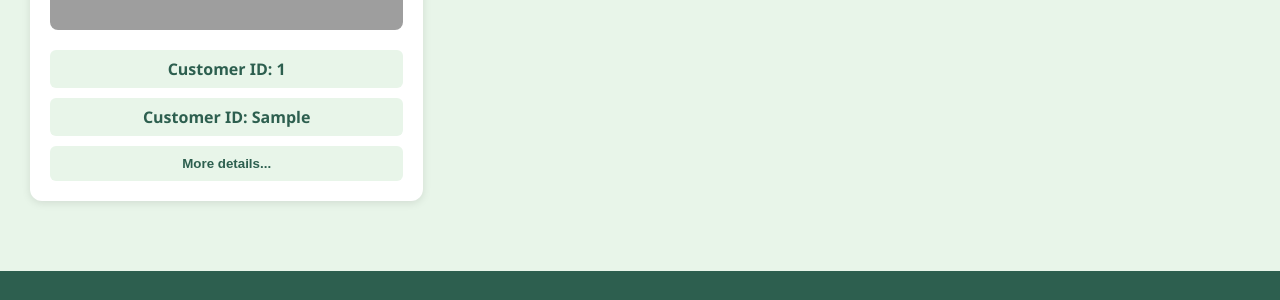
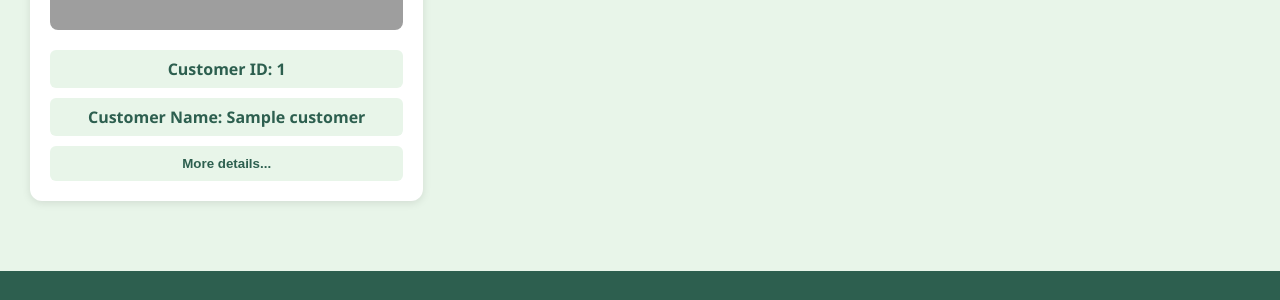
Before and after one commit to bishoyelmalah/KIMA_DB_Project, a Flask app: template templates/Customer_Page.html in a window 1280 px wide. Shown: the part 376-676 px from the top of the page. Run offline with Flask 3, Linux system fonts and the light colour scheme; the template is opened without the code that fills it: most values are stand-ins (such as "Sample title", 1, 10 or a date in 2020); parts of the project's set-up code (start-up, migrations or seed data) failed here and were passed over; grey boxes are pictures that could not be loaded.

Commit message:
Refactor customer retrieval: update query to fetch specific customer fields and modify template to display customer ID and name.

```diff
--- a/app.py
+++ b/app.py
@@ -33,7 +33,10 @@ def create_app():
     #Customers Page
     @app.route('/customers')
     def customers_page():
-        customers = Customers.get(conditions="CustomerID IN (1, 2, 5, 7, 9)")
+        customers = Customers.get(
+            columns="C_ID, C_Name",
+            conditions="C_ID > 5"
+        )
         print(customers)
         return render_template("Customer_Page.html", customers = customers)
 
--- a/templates/Customer_Page.html
+++ b/templates/Customer_Page.html
@@ -92,8 +92,8 @@
                             <span class="menu-dots">⋯</span>
                         </div>
                         <img src="https://i.postimg.cc/RFJZYpt2/9846829.jpg" alt="Customer" class="card-image">
-                        <div class="card-title">Customer ID: {{customer.CustomerID}}</div>
-                        <div class="card-title">Customer ID: {{customer.FirstName}}</div>
+                        <div class="card-title">Customer ID: {{customer.C_ID}}</div>
+                        <div class="card-title">Customer Name: {{customer.C_Name}}</div>
                         <button class="card-btn">More details...</button>
                     </div>
                     {% endfor %}
```
Also changed, not shown: repositories/Customers.py (+4 -4 lines).
